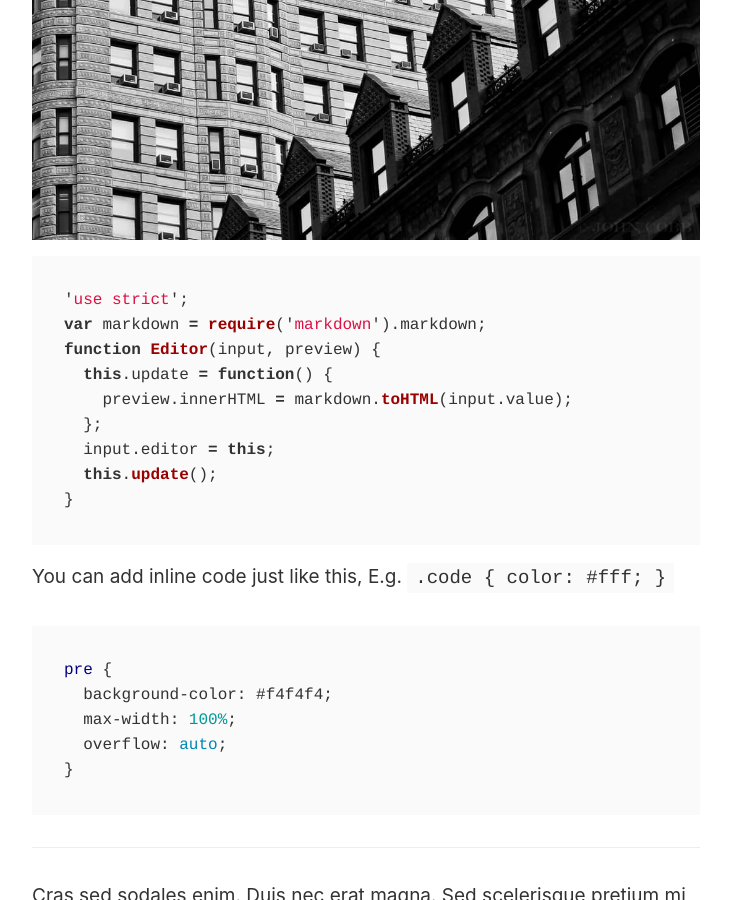
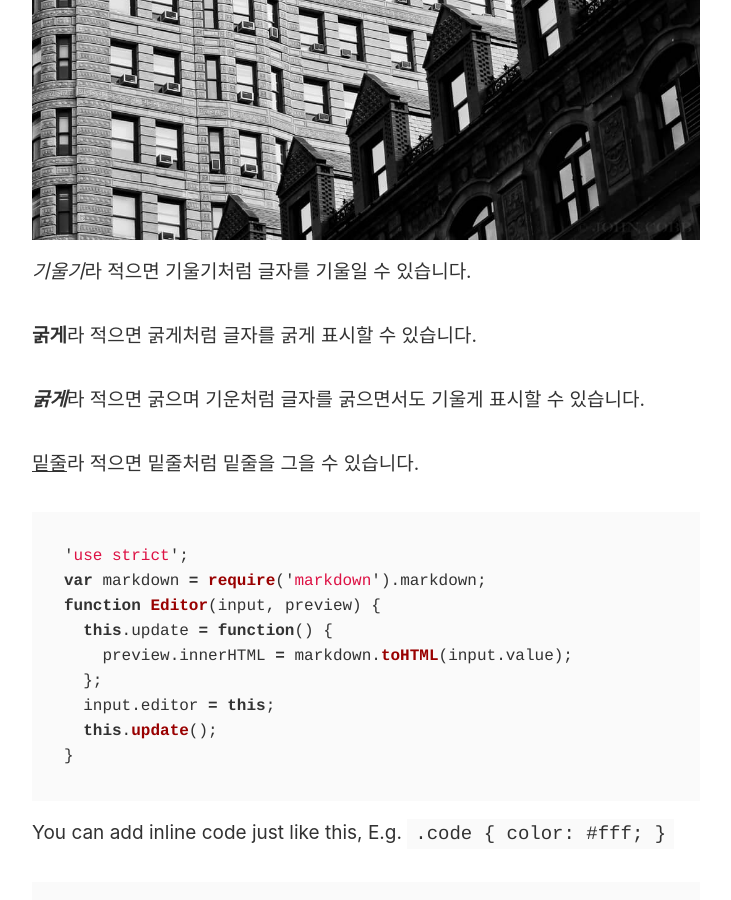
Before and after one commit to inha-informatics/geongswon.github.io, a Jekyll site: the page built from _pages/style-guide.md, in a window 1280 px wide and 900 px high, scrolled down 659 px. Shown: the whole window, without its empty margins (274-1005 px from the left). Built offline with Jekyll 4.4.1, drawn with Linux system fonts in a browser that asks for light colours.

Commit message:
Update style-guide.md

```diff
--- a/_pages/style-guide.md
+++ b/_pages/style-guide.md
@@ -3,6 +3,13 @@ layout: page
 title: Style Guide
 image: '/images/pages/styleguide.jpg'
 ---
+*기울기*라 적으면 기울기처럼 글자를 기울일 수 있습니다.
+
+**굵게**라 적으면 굵게처럼 글자를 굵게 표시할 수 있습니다.
+
+***굵게***라 적으면 굵으며 기운처럼 글자를 굵으면서도 기울게 표시할 수 있습니다.
+
+<U>밑줄</U>라 적으면 밑줄처럼 밑줄을 그을 수 있습니다.
 
 {% highlight js %}
 'use strict';
```
